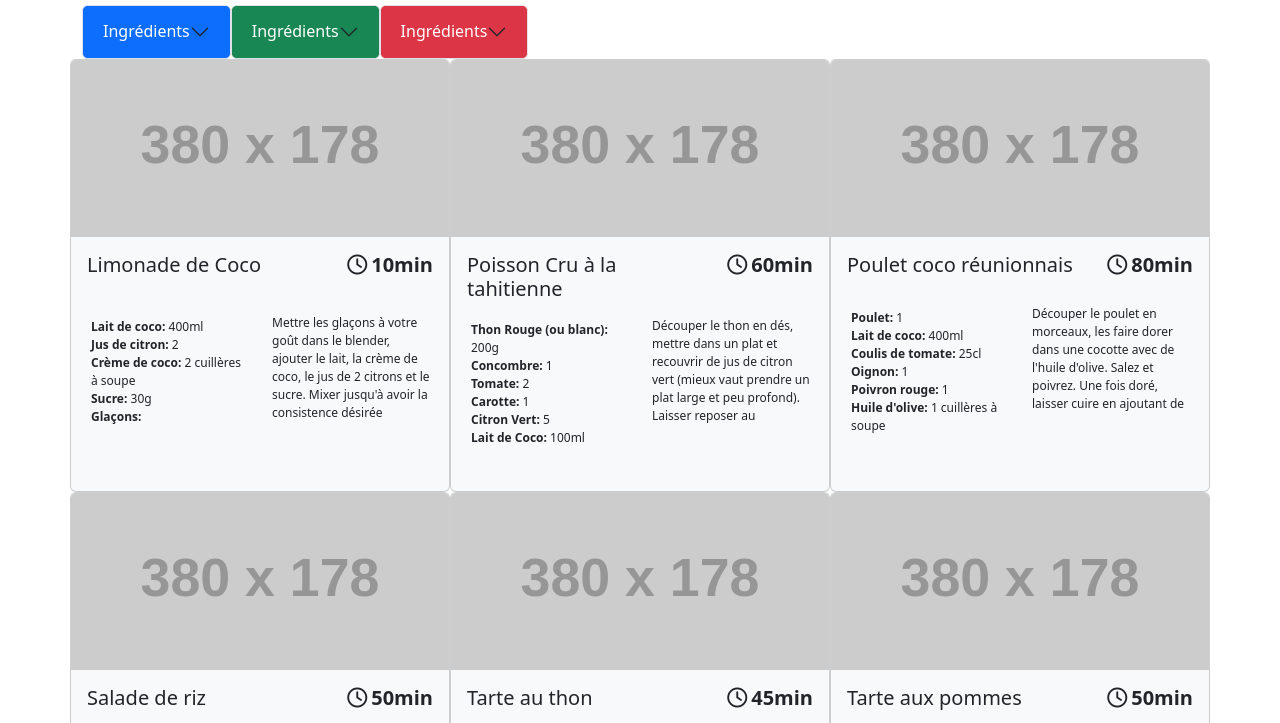
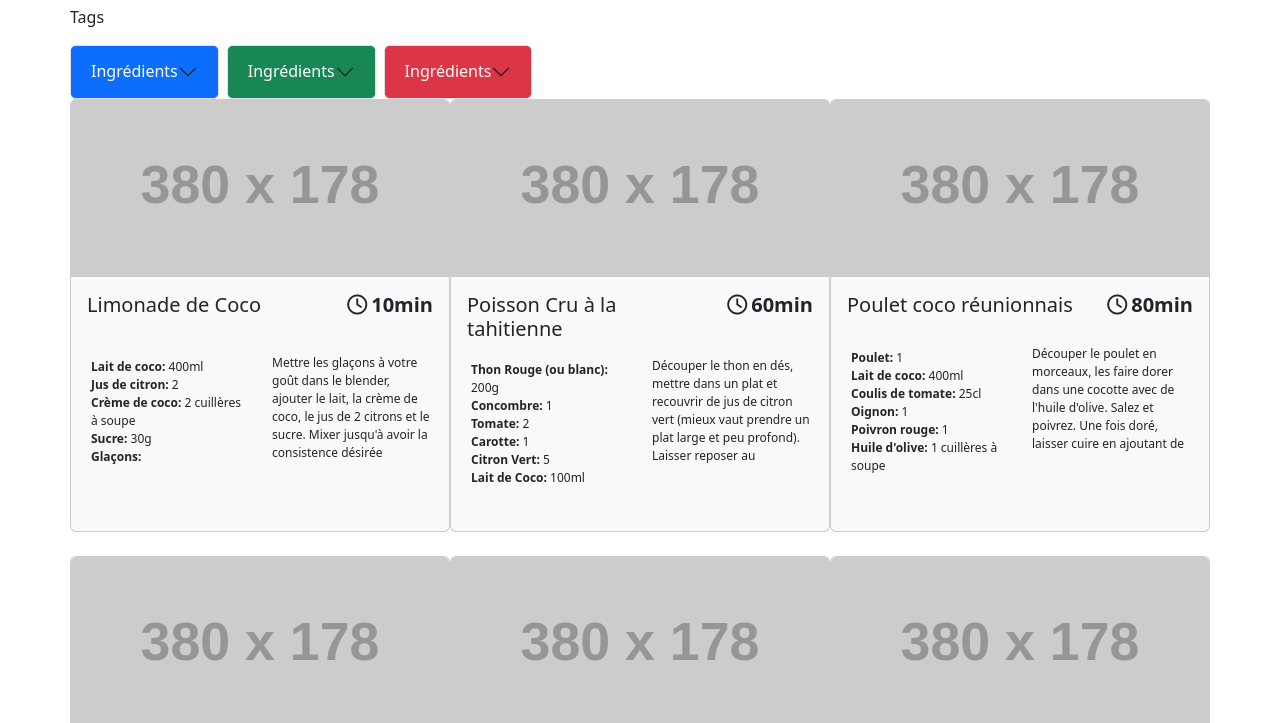
Before and after one commit to Chasmyr/Projet_7, a plain HTML site: page index.html in a window 1280 px wide. Shown: the part 154-877 px from the top of the page. Drawn offline with nearby package versions, Linux system fonts and the light colour scheme; placeholder pictures from the web are drawn by us.

Commit message:
08/01 fin

```diff
--- a/index.html
+++ b/index.html
@@ -14,19 +14,21 @@
         <h1 class="header-title">Les petits plats</h1>
     </header>
 
-    <section class="options container">
+    <section class="options container p-0">
 
          <div class="search-bar input-group mb-2">
             <input class="form-control form-control-lg" type="text" placeholder="Rechercher une recette">
         </div>
 
         <div class="tags">
-
+            <div>
+                <p>Tags</p>
+            </div>
         </div>
 
         <div class="filters d-flex">
 
-                <div class="accordion">
+                <div class="accordion me-2" style="max-width: 650px;">
                     <div class="accordion-item  bg-primary text-white" id="accordionOne">
                         <h2 class="accordion-header" id="headingOne">
                             <button class="accordion-button collapsed  bg-primary text-white" type="button" data-bs-toggle="collapse" data-bs-target="#collapseOne" aria-expanded="false" aria-controls="collapseOne">
@@ -34,13 +36,13 @@
                             </button>
                         </h2>
                         <div id="collapseOne" class="accordion-collapse collapse" aria-labelledby="headingOne" data-bs-parent="#accordionExample">
-                            <div class="accordion-body">
+                            <div class="accordion-body row overflow-hidden mb-2" style="max-height: 400px;">
                             </div>
                         </div>
                     </div>
                 </div>
 
-                <div class="accordion">
+                <div class="accordion me-2">
                     <div class="accordion-item  bg-success text-white">
                         <h2 class="accordion-header" id="headingTwo">
                             <button class="accordion-button collapsed  bg-success text-white" type="button" data-bs-toggle="collapse" data-bs-target="#collapseTwo" aria-expanded="false" aria-controls="collapseTwo">
@@ -55,7 +57,7 @@
                     </div>
                 </div>
 
-                <div class="accordion">
+                <div class="accordion me-2">
                     <div class="accordion-item  bg-danger text-white">
                         <h2 class="accordion-header" id="headingThree">
                             <button class="accordion-button collapsed  bg-danger text-white" type="button" data-bs-toggle="collapse" data-bs-target="#collapseThree" aria-expanded="false" aria-controls="collapseThree">
@@ -75,7 +77,7 @@
 
         <section class="results container">
 
-            <div class="card-wrapper row">
+            <div class="card-wrapper row g-4">
 
             </div>
 
```
